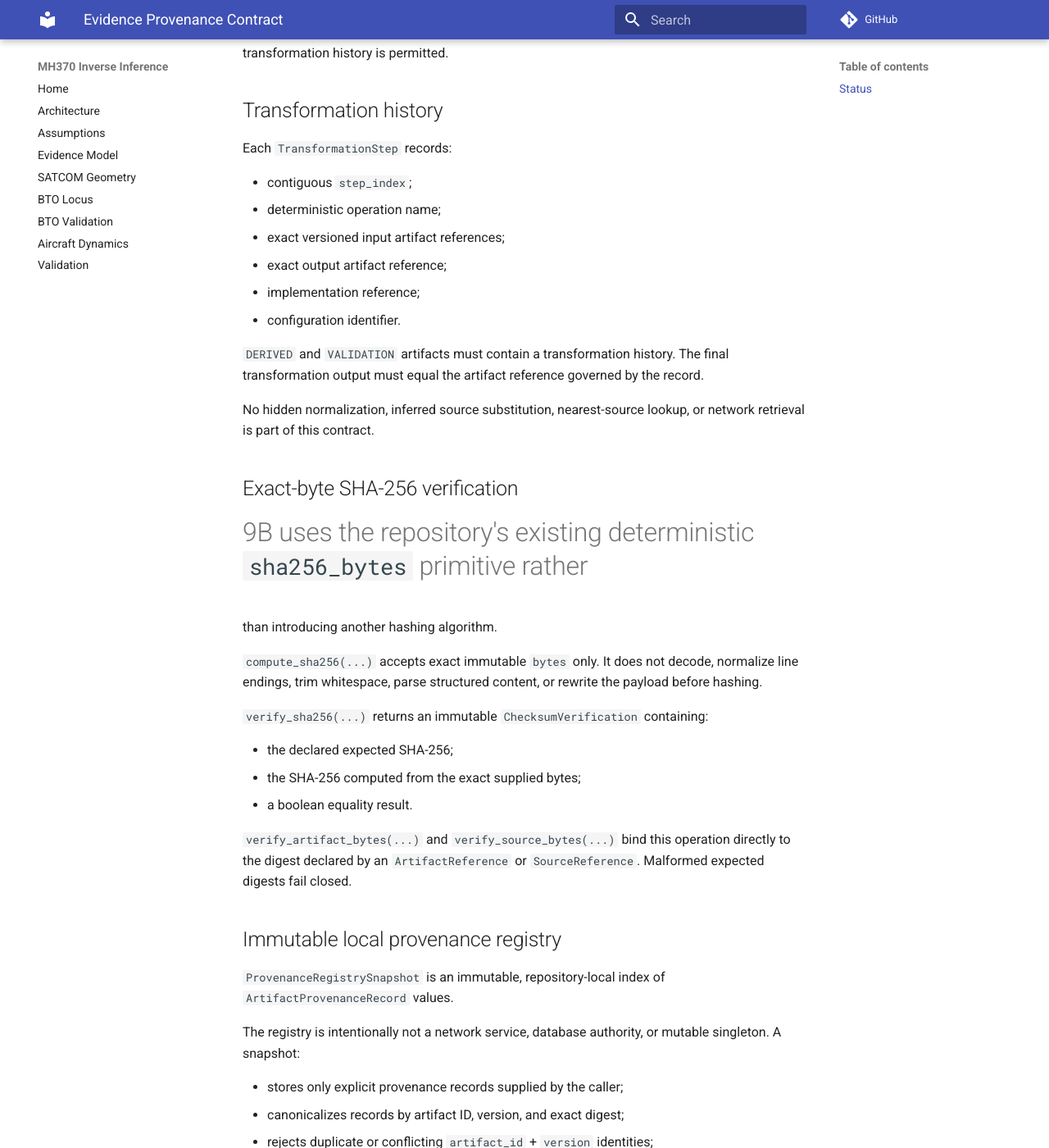
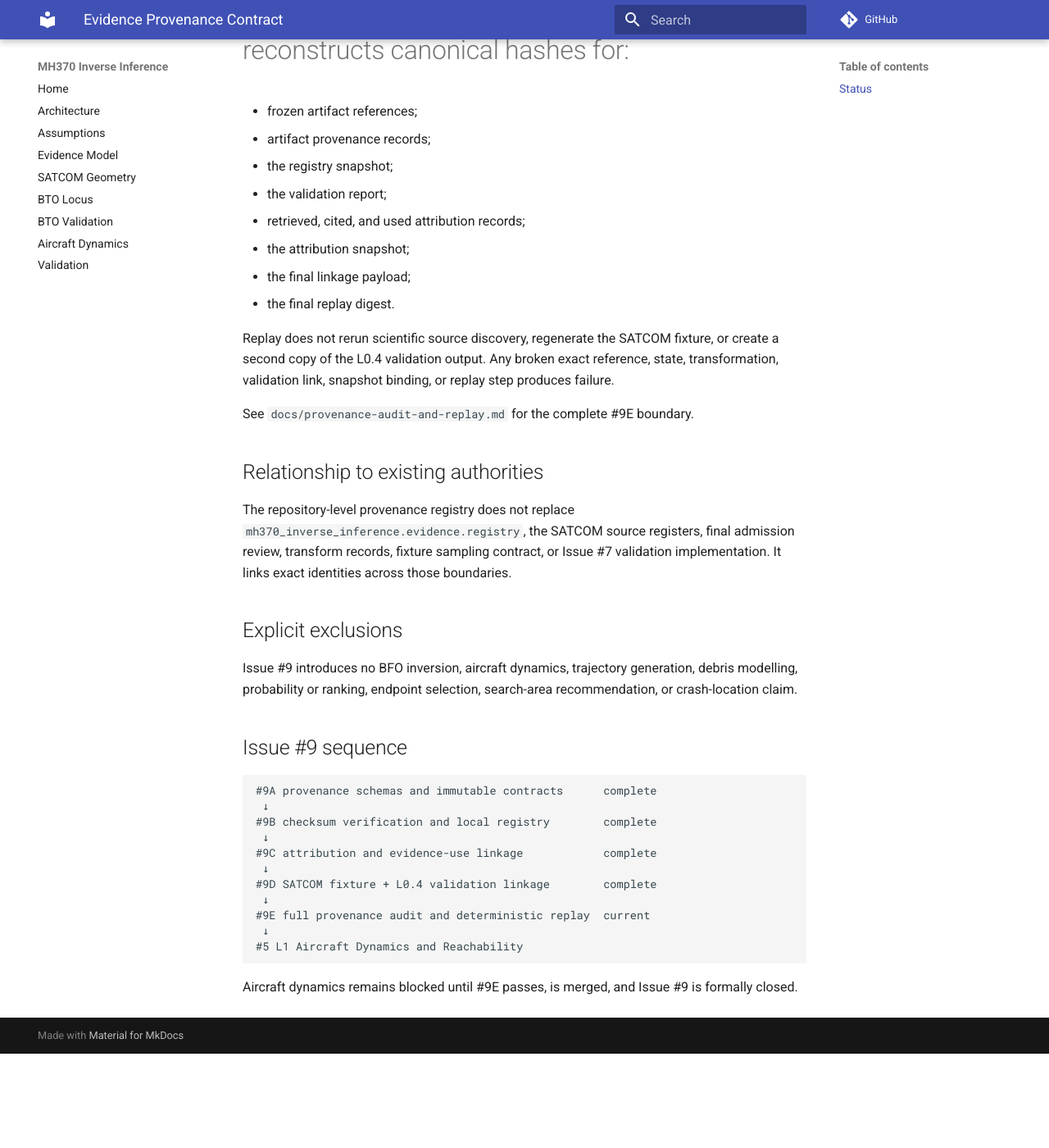
Before and after one commit to bradshawdanni-collab/mh370-inverse-inference, an MkDocs documentation site: the page built from docs/provenance.md, in a window 1280 px wide and 1400 px high, scrolled down 2693 px. Shown: the whole window at 82% size. Built offline with MkDocs 1.6.1 and Material for MkDocs 9.7.7, drawn with Linux system fonts in a browser that asks for light colours; comment, search, counter and statistics services are not loaded; after the commit the page ends 3978 px from its top, so only the background shows below that; some of the changed text lies outside the part shown.

Commit message:
Update provenance status for #9E current gate

````diff
--- a/docs/provenance.md
+++ b/docs/provenance.md
@@ -3,16 +3,12 @@
 ## Status
 
 This document defines the repository-level provenance foundation implemented by
-**Issue #9A**, the checksum/registry layer implemented by **Issue #9B**, and the
-bounded attribution/evidence-use layer implemented by **Issue #9C**.
+**Issue #9A**, the checksum/registry layer implemented by **Issue #9B**, the
+attribution/evidence-use layer implemented by **Issue #9C**, and the exact SATCOM
+fixture/validation linkage implemented by **Issue #9D**.
 
-#9A established immutable artifact, source, transformation, lifecycle, and
-validation-linkage records. #9B added deterministic exact-byte SHA-256
-verification and an immutable local provenance registry. #9C separates evidence
-that was retrieved, cited, and actually used by a computation or judgement.
-
-SATCOM migration/linkage and the final Issue #9 audit remain separately gated as
-#9D and #9E.
+#9E is the current final gate. It adds the fail-closed full provenance audit and
+deterministic replay over the exact #9A–#9D chain.
 
 ## Purpose
 
@@ -21,28 +17,18 @@ artifacts without replacing the existing domain source registers, SATCOM
 provenance artifacts, observation-admission contracts, or evidence-assembly
 contracts.
 
-Existing records remain authoritative within their established boundaries. Later
-Issue #9 stages adapt and link them into these generic contracts rather than
-creating a parallel scientific authority.
+Existing records remain authoritative within their established boundaries. The
+Issue #9 stages adapt and link them into generic contracts rather than creating a
+parallel scientific authority.
 
 ## Contract versions
 
-The repository-level provenance record contract is:
-
 ```text
 PROVENANCE-1
-```
-
-The immutable local registry contract is:
-
-```text
 PROVENANCE-REGISTRY-1
-```
-
-The attribution contract is:
-
-```text
 PROVENANCE-ATTRIBUTION-1
+SATCOM-PROVENANCE-LINKAGE-1
+PROVENANCE-AUDIT-1
 ```
 
 The implementation is in:
@@ -52,37 +38,17 @@ src/mh370_inverse_inference/provenance/models.py
 src/mh370_inverse_inference/provenance/checksum.py
 src/mh370_inverse_inference/provenance/registry.py
 src/mh370_inverse_inference/provenance/attribution.py
+src/mh370_inverse_inference/provenance/satcom_linkage.py
+src/mh370_inverse_inference/provenance/audit.py
 ```
 
 ## Artifact identity
 
-Every governed artifact is represented by an exact `ArtifactReference`
-containing:
-
-- `artifact_id` — stable repository identity;
-- `version` — explicit artifact version;
-- `sha256` — lowercase SHA-256 digest of the exact artifact bytes.
-
-An artifact reference identifies one exact version only. A later version must use
-a distinct version value and digest.
-
-## Artifact kinds
-
-The contract defines three artifact kinds:
-
-```text
-SOURCE
-DERIVED
-VALIDATION
-```
-
-`SOURCE` represents an exact retrieved or repository-captured source artifact.
-`DERIVED` represents an artifact produced deterministically from one or more exact
-input artifacts. `VALIDATION` represents a deterministic validation output.
+Every governed artifact is represented by an exact `ArtifactReference` containing
+an artifact ID, explicit version, and lowercase SHA-256 digest. No latest-version,
+nearest-source, or inferred-substitution behaviour is permitted.
 
 ## Admission lifecycle
-
-The contract defines these explicit states:
 
 ```text
 PROPOSED
@@ -92,95 +58,24 @@ REJECTED
 SUPERSEDED
 ```
 
-All provenance records are frozen dataclasses. The registry stores the explicit
-state carried by each record but does not silently promote, demote, or reinterpret
-that state. Scientific admission authority remains with the appropriate governed
-review process.
+The registry stores the explicit state supplied by the governed record. It does
+not promote or reinterpret scientific authority.
 
-## Source reference
+## Exact-byte checksum verification
 
-A `SourceReference` records:
+`compute_sha256(...)` accepts immutable `bytes` and performs no decoding,
+normalization, trimming, parsing, or line-ending conversion before hashing.
+Malformed or mismatched expected digests fail closed.
 
-- stable source identity;
-- publisher;
-- title;
-- reference URI;
-- canonical UTC retrieval timestamp using `Z` notation;
-- licence or documented usage terms;
-- exact lowercase SHA-256 content hash.
+## Immutable local registry
 
-For a `SOURCE` artifact, the artifact SHA-256 must exactly equal the source content
-hash, and no transformation history is permitted.
+`ProvenanceRegistrySnapshot` canonically orders exact artifact records, rejects
+conflicting artifact ID/version identities, computes its own deterministic hash,
+and requires exact lookup.
 
-## Transformation history
+## Attribution and evidence use
 
-Each `TransformationStep` records:
-
-- contiguous `step_index`;
-- deterministic operation name;
-- exact versioned input artifact references;
-- exact output artifact reference;
-- implementation reference;
-- configuration identifier.
-
-`DERIVED` and `VALIDATION` artifacts must contain a transformation history. The
-final transformation output must equal the artifact reference governed by the
-record.
-
-No hidden normalization, inferred source substitution, nearest-source lookup, or
-network retrieval is part of this contract.
-
-## Exact-byte SHA-256 verification
-
-#9B uses the repository's existing deterministic `sha256_bytes` primitive rather
-than introducing another hashing algorithm.
-
-`compute_sha256(...)` accepts exact immutable `bytes` only. It does not decode,
-normalize line endings, trim whitespace, parse structured content, or rewrite the
-payload before hashing.
-
-`verify_sha256(...)` returns an immutable `ChecksumVerification` containing:
-
-- the declared expected SHA-256;
-- the SHA-256 computed from the exact supplied bytes;
-- a boolean equality result.
-
-`verify_artifact_bytes(...)` and `verify_source_bytes(...)` bind this operation
-directly to the digest declared by an `ArtifactReference` or `SourceReference`.
-Malformed expected digests fail closed.
-
-## Immutable local provenance registry
-
-`ProvenanceRegistrySnapshot` is an immutable, repository-local index of
-`ArtifactProvenanceRecord` values.
-
-The registry is intentionally not a network service, database authority, or
-mutable singleton. A snapshot:
-
-- stores only explicit provenance records supplied by the caller;
-- canonicalizes records by artifact ID, version, and exact digest;
-- rejects duplicate or conflicting `artifact_id` + `version` identities;
-- computes a deterministic SHA-256 over the canonical record payload;
-- validates its own `snapshot_sha256` on construction;
-- requires exact version lookup and never falls back to a nearby or latest
-  version implicitly.
-
-`register_record(...)` does not mutate an existing snapshot. It returns a new
-canonical snapshot and rejects an already registered artifact ID/version.
-Historical snapshots can therefore remain hash-addressable evidence of prior
-registry state.
-
-The registry exposes bounded deterministic queries for:
-
-- exact artifact-version lookup;
-- exact `ArtifactReference` containment;
-- listing all versions of one stable artifact ID;
-- listing records by explicit admission state.
-
-## Attribution and evidence-use linkage
-
-#9C introduces three separate immutable record classes rather than one overloaded
-provenance flag:
+The attribution contract keeps these roles separate:
 
 ```text
 RetrievedEvidenceRecord
@@ -188,107 +83,58 @@ CitationRecord
 EvidenceUseRecord
 ```
 
-A `RetrievedEvidenceRecord` states only that one exact artifact was available to
-a named context. It does not imply citation, admission, or use.
+Retrieval does not imply citation or use. Citation does not imply admission or
+computational use. Evidence use requires an exact `ADMITTED` artifact in the
+bound registry snapshot.
 
-A `CitationRecord` states that one exact artifact was cited in a named output
-context and records a stable citation locator. Citation does not imply admission
-or computational use. This permits a candidate or rejected artifact to be cited
-when documenting why it was not admitted.
+## SATCOM linkage
 
-An `EvidenceUseRecord` states that one exact artifact affected a named computation
-or judgement. The use kind is explicit:
+#9D links the admitted seventh-arc fixture and completed L0.4 validation-output
+identity into the generic registry, validation-report, and attribution contracts
+without regenerating either artifact.
+
+The fixed identities are:
 
 ```text
-COMPUTATION
-JUDGEMENT
+fixture SHA-256
+3ae049f3de7383a433cb8b0b2e1a83e503da99d0dd6e0e96bb9cc39b530cd5a7
+
+validation-output SHA-256
+6d4b73fd19afaf3aabec46520551be9d05ab89aa25db11126cad747103452982
 ```
 
-Evidence use is fail-closed. The exact artifact reference must exist in the bound
-provenance registry snapshot and its admission state must be `ADMITTED`.
+## Full audit and deterministic replay
 
-`AttributionSnapshot` binds all three collections to one exact
-`ProvenanceRegistrySnapshot` by storing its `snapshot_sha256`. The attribution
-snapshot:
+#9E audits the exact #9A–#9D identity chain and reconstructs canonical hashes for:
 
-- verifies every referenced artifact against that exact registry snapshot;
-- keeps retrieved, cited, and used evidence separate;
-- canonicalizes each collection by stable record ID;
-- rejects duplicate IDs across the three attribution record classes;
-- hashes its canonical payload deterministically;
-- never infers a missing retrieval, citation, or use record from another role.
+- frozen artifact references;
+- artifact provenance records;
+- the registry snapshot;
+- the validation report;
+- retrieved, cited, and used attribution records;
+- the attribution snapshot;
+- the final linkage payload;
+- the final replay digest.
 
-This distinction makes it possible to audit whether a source was merely available,
-was actually cited, or materially affected a computation or judgement.
+Replay does not rerun scientific source discovery, regenerate the SATCOM fixture,
+or create a second copy of the L0.4 validation output. Any broken exact reference,
+state, transformation, validation link, snapshot binding, or replay step produces
+failure.
 
-Additional #9C boundary detail is documented in `docs/references.md`.
+See `docs/provenance-audit-and-replay.md` for the complete #9E boundary.
 
-## Relationship to the existing evidence registry
+## Relationship to existing authorities
 
-The repository already contains `mh370_inverse_inference.evidence.registry`, which
-is the L2.4 registry for registered evidence identities and observation lineage.
-
-The repository-level provenance registry does not replace that component. Its
-namespace and identity boundary are different:
-
-- the evidence registry indexes registered evidence/observation identities;
-- the provenance registry indexes exact scientific artifact versions and their
-  provenance records;
-- the attribution layer records downstream relationship to exact provenance
-  artifacts without merging either registry.
-
-#9D may create explicit adapters between those boundaries, but #9C does not create
-hidden cross-registry authority.
-
-## Uncertainty and limitations
-
-`ArtifactProvenanceRecord` carries ordered uncertainty notes and limitations as
-explicit immutable fields. These fields preserve scientific caveats alongside
-artifact identity rather than leaving them only in narrative documentation.
-
-The checksum, registry, and attribution layers do not interpret, weight, or score
-uncertainty.
-
-## Supersession
-
-An artifact in state `SUPERSEDED` must identify a distinct replacement artifact
-reference. Other admission states cannot silently carry a supersession target.
-
-Supersession does not delete or rewrite the older artifact identity.
-
-## Validation linkage
-
-`ValidationReportRecord` links:
-
-- stable validation ID and version;
-- exact versioned input artifact references;
-- exact validation output artifact reference;
-- model version;
-- configuration ID.
-
-Issue #9D will use this contract together with #9C attribution to link the
-already-admitted seventh-arc fixture and the completed L0.4 validation output
-without regenerating either artifact.
+The repository-level provenance registry does not replace
+`mh370_inverse_inference.evidence.registry`, the SATCOM source registers, final
+admission review, transform records, fixture sampling contract, or Issue #7
+validation implementation. It links exact identities across those boundaries.
 
 ## Explicit exclusions
 
-This stage does not add:
-
-- automatic filesystem discovery or registry population;
-- in-place registry mutation;
-- implicit admission based on retrieval or citation;
-- automatic source discovery;
-- network retrieval;
-- source-authority promotion;
-- migration of existing SATCOM records;
-- BFO processing;
-- aircraft dynamics;
-- trajectory inference;
-- debris modelling;
-- probability or ranking;
-- endpoint selection;
-- search-area recommendation;
-- crash-location claims.
+Issue #9 introduces no BFO inversion, aircraft dynamics, trajectory generation,
+debris modelling, probability or ranking, endpoint selection, search-area
+recommendation, or crash-location claim.
 
 ## Issue #9 sequence
 
@@ -297,13 +143,14 @@ This stage does not add:
  ↓
 #9B checksum verification and local registry        complete
  ↓
-#9C attribution and evidence-use linkage            current
+#9C attribution and evidence-use linkage            complete
  ↓
-#9D SATCOM fixture + L0.4 validation provenance linkage
+#9D SATCOM fixture + L0.4 validation linkage        complete
  ↓
-#9E full provenance audit and deterministic replay
+#9E full provenance audit and deterministic replay  current
  ↓
 #5 L1 Aircraft Dynamics and Reachability
 ```
 
-Aircraft dynamics remains blocked until the complete Issue #9 gate is closed.
+Aircraft dynamics remains blocked until #9E passes, is merged, and Issue #9 is
+formally closed.
````
